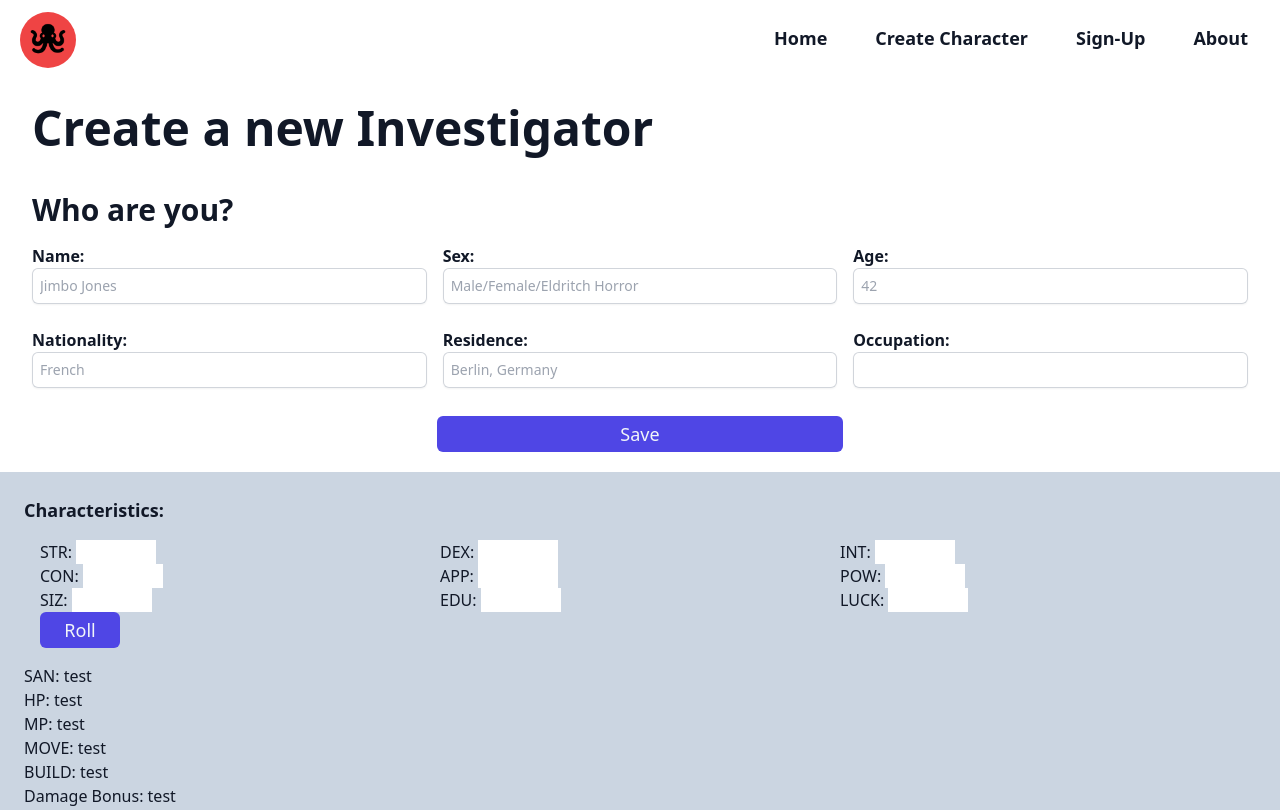
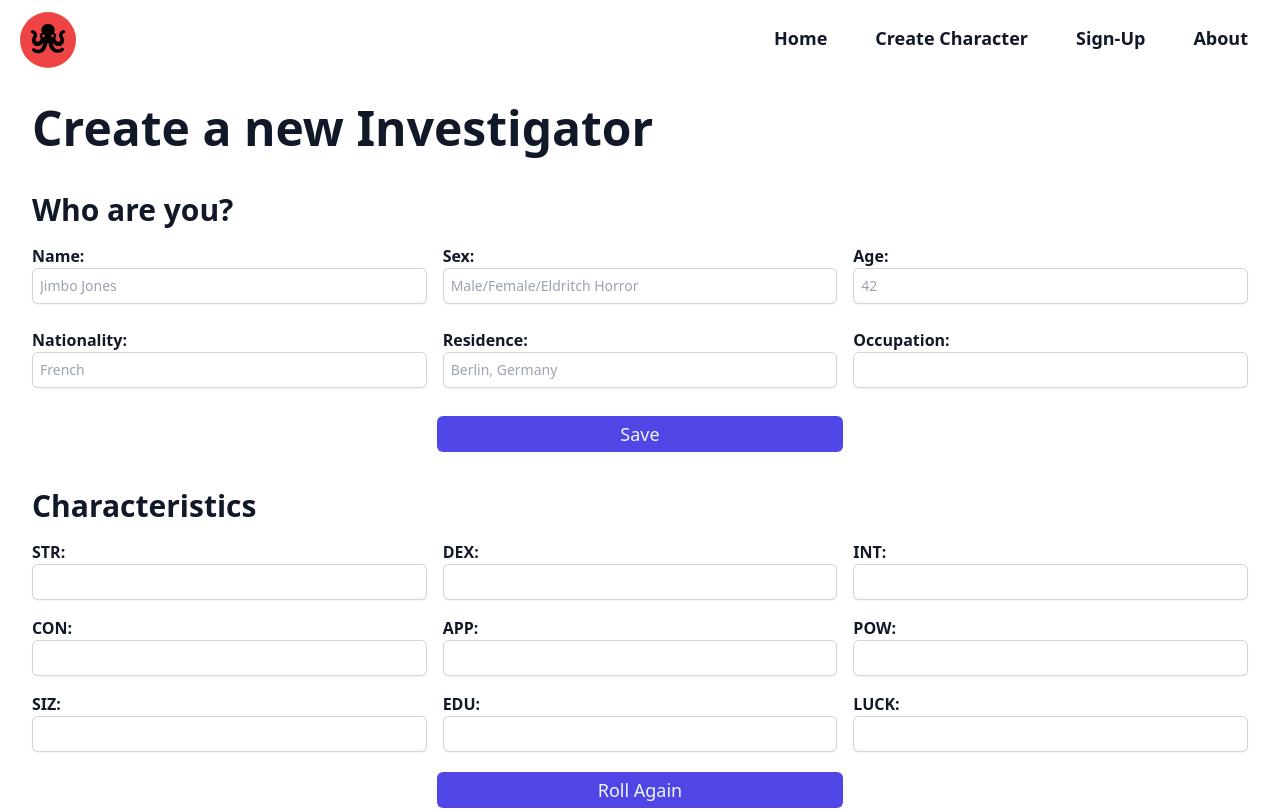
Before and after one commit to Bonyony/coc_character_creator, a React (Vite) app: page /create in a window 1280 px wide. Shown: the top 810 px of the page. Built offline with nearby package versions, Linux system fonts and the light colour scheme; the HTML template or start-up script is replaced by a standard one.

Commit message:
made some ui progress

```diff
--- a/src/components/InvestigatorStats.jsx
+++ b/src/components/InvestigatorStats.jsx
@@ -4,65 +4,131 @@ const test = "test";
 
 const InvestigatorStats = () => {
   return (
-    <div id="characteristics" className=" p-6 bg-slate-300">
-      <h2 className="text-lg font-bold">Characteristics:</h2>
-      <form action="" className="m-4 ">
-        <div className="grid grid-cols-3 ">
+    <div id="characteristics" className=" bg-inherit">
+      <div className="m-4 px-4">
+        <h2 className="text-3xl font-black ">Characteristics</h2>
+        <form action="" className="">
+          <div className="grid grid-cols-3 gap-4 mt-4">
             <div>
-            <label htmlFor="">STR: </label>
-            <input type="number" min={15} max={90} />
+              <label className="font-bold" htmlFor="">
+                STR:{" "}
+              </label>
+              <input
+                type="number"
+                min={15}
+                max={90}
+                className="block w-full rounded-md border-0 px-2 py-1.5 text-gray-900 shadow-sm ring-1 ring-inset ring-gray-300 placeholder:text-gray-400 focus:ring-2 focus:ring-inset focus:ring-indigo-600 sm:text-sm sm:leading-6"
+              />
             </div>
             <div>
-            <label htmlFor="">DEX: </label>
-            <input type="number" min={15} max={90} />
+              <label className="font-bold" htmlFor="">
+                DEX:{" "}
+              </label>
+              <input
+                type="number"
+                min={15}
+                max={90}
+                className="block w-full rounded-md border-0 px-2 py-1.5 text-gray-900 shadow-sm ring-1 ring-inset ring-gray-300 placeholder:text-gray-400 focus:ring-2 focus:ring-inset focus:ring-indigo-600 sm:text-sm sm:leading-6"
+              />
             </div>
             <div>
-            <label htmlFor="">INT: </label>
-            <input type="number" min={15} max={90} />
+              <label className="font-bold" htmlFor="">
+                INT:{" "}
+              </label>
+              <input
+                type="number"
+                min={15}
+                max={90}
+                className="block w-full rounded-md border-0 px-2 py-1.5 text-gray-900 shadow-sm ring-1 ring-inset ring-gray-300 placeholder:text-gray-400 focus:ring-2 focus:ring-inset focus:ring-indigo-600 sm:text-sm sm:leading-6"
+              />
+            </div>
+
+            <div>
+              <label className="font-bold" htmlFor="">
+                CON:{" "}
+              </label>
+              <input
+                type="number"
+                min={15}
+                max={90}
+                className="block w-full rounded-md border-0 px-2 py-1.5 text-gray-900 shadow-sm ring-1 ring-inset ring-gray-300 placeholder:text-gray-400 focus:ring-2 focus:ring-inset focus:ring-indigo-600 sm:text-sm sm:leading-6"
+              />
+            </div>
+            <div>
+              <label className="font-bold" htmlFor="">
+                APP:{" "}
+              </label>
+              <input
+                type="number"
+                min={15}
+                max={90}
+                className="block w-full rounded-md border-0 px-2 py-1.5 text-gray-900 shadow-sm ring-1 ring-inset ring-gray-300 placeholder:text-gray-400 focus:ring-2 focus:ring-inset focus:ring-indigo-600 sm:text-sm sm:leading-6"
+              />
+            </div>
+            <div>
+              <label className="font-bold" htmlFor="">
+                POW:{" "}
+              </label>
+              <input
+                type="number"
+                min={15}
+                max={90}
+                className="block w-full rounded-md border-0 px-2 py-1.5 text-gray-900 shadow-sm ring-1 ring-inset ring-gray-300 placeholder:text-gray-400 focus:ring-2 focus:ring-inset focus:ring-indigo-600 sm:text-sm sm:leading-6"
+              />
+            </div>
+
+            <div>
+              <label className="font-bold" htmlFor="">
+                SIZ:{" "}
+              </label>
+              <input
+                type="number"
+                min={15}
+                max={90}
+                className="block w-full rounded-md border-0 px-2 py-1.5 text-gray-900 shadow-sm ring-1 ring-inset ring-gray-300 placeholder:text-gray-400 focus:ring-2 focus:ring-inset focus:ring-indigo-600 sm:text-sm sm:leading-6"
+              />
+            </div>
+            <div>
+              <label className="font-bold" htmlFor="">
+                EDU:{" "}
+              </label>
+              <input
+                type="number"
+                min={15}
+                max={90}
+                className="block w-full rounded-md border-0 px-2 py-1.5 text-gray-900 shadow-sm ring-1 ring-inset ring-gray-300 placeholder:text-gray-400 focus:ring-2 focus:ring-inset focus:ring-indigo-600 sm:text-sm sm:leading-6"
+              />
+            </div>
+            <div>
+              <label className="font-bold" htmlFor="">
+                LUCK:{" "}
+              </label>
+              <input
+                type="number"
+                min={15}
+                max={90}
+                className="block w-full rounded-md border-0 px-2 py-1.5 text-gray-900 shadow-sm ring-1 ring-inset ring-gray-300 placeholder:text-gray-400 focus:ring-2 focus:ring-inset focus:ring-indigo-600 sm:text-sm sm:leading-6"
+              />
             </div>
           </div>
-        <div className="grid grid-cols-3">
-          <div>
-            <label htmlFor="">CON: </label>
-            <input type="number" min={15} max={90} />
+          <div className="my-5 flex justify-center">
+            <button className="w-1/3 bg-indigo-600 py-1 min-w-20 text-lg text-slate-100 rounded-md hover:bg-indigo-800 transition-all duration-100">
+              Roll Again
+            </button>
           </div>
-          <div>
-            <label htmlFor="">APP: </label>
-            <input type="number" min={15} max={90} />
-          </div>
-          <div>
-            <label htmlFor="">POW: </label>
-            <input type="number" min={15} max={90} />
-          </div>
-        </div>
-        <div className="grid grid-cols-3">
-          <div>
-            <label htmlFor="">SIZ: </label>
-            <input type="number" min={15} max={90} />
-          </div>
-          <div>
-            <label htmlFor="">EDU: </label>
-            <input type="number" min={15} max={90} />
-          </div>
-          <div>
-            <label htmlFor="">LUCK: </label>
-            <input type="number" min={15} max={90} />
-          </div>
-        </div>
-        <button className=" bg-indigo-600 py-1 min-w-20 text-lg text-slate-100 rounded-md hover:bg-indigo-800 transition-all duration-100">
-          Roll
-        </button>
         </form>
         <div id="derived-characteristics">
-        <ul>
-          <li>SAN: {test}</li>
-          <li>HP: {test}</li>
-          <li>MP: {test}</li>
-          <li>MOVE: {test}</li>
-          <li>BUILD: {test}</li>
-          <li>Damage Bonus: {test}</li>
-          <li>Personal Interest Points: {test}</li>
+          <h3 className="text-xl font-bold">Derived Stats</h3>
+          <ul className="grid grid-cols-3">
+            <li className="font-bold">SAN: {test}</li>
+            <li className="font-bold">HP: {test}</li>
+            <li className="font-bold">MP: {test}</li>
+            <li className="font-bold">MOVE: {test}</li>
+            <li className="font-bold">BUILD: {test}</li>
+            <li className="font-bold">Damage Bonus: {test}</li>
+            <li className="font-bold">Personal Interest Points: {test}</li>
           </ul>
+        </div>
       </div>
     </div>
   );
--- a/src/pages/About.jsx
+++ b/src/pages/About.jsx
@@ -1,7 +1,31 @@
 import React from "react";
 
 const About = () => {
-  return <div>About</div>;
+  return (
+    <div>
+      <div className="px-8 py-6 ">
+        <h1 className="text-5xl font-black">About Us</h1>
+      </div>
+      <div className=" px-6 py-6 bg-slate-800 flex flex-row">
+        <p className="text-gray-200 p-2">
+          We love H.P. Lovecraft, his stories, his mythos and of course the
+          TTRPG Call of Cthulhu (by Chaosium). This site was built to help Game
+          Masters run their games in a much more streamlined manner. Characters
+          are prone to... death, in Call of Cthulhu and this site is here to
+          help players and keepers generate their own characters in the shortest
+          amount of time. Currently, we offer two types of character generation:
+          Quick Start and Classic. Quick Start reflects the rules given in
+          Chaosium's free Call of Cthulhu starter rules. Classic is the standard
+          way to generate a character.
+        </p>
+        <img
+          src="/images/AncientNecromancer.jpeg"
+          alt="Ancient Necromancer"
+          className="max-h-[500px] max-w-[600px] p-2"
+        />
+      </div>
+    </div>
+  );
 };
 
 export default About;
```
Lines whose indentation alone changed are shown as unchanged.
